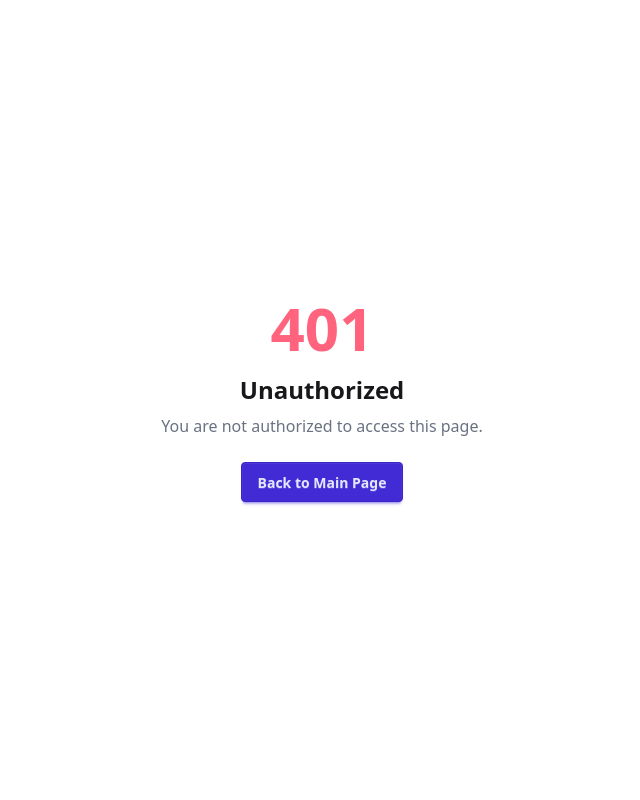
After one commit to satya2221/laundry-django, a Django app: template templates/unauthorized.html in a window 1280 px wide. The commit adds this page. Shown: the whole page, without its empty margins (318-958 px from the left). Run offline with Django 5.2, Linux system fonts and the light colour scheme; the template is opened without the code that fills it, so the values that code supplies are empty.

Commit message:
feat: Unauthorized page and final view for the dashboard

```diff
--- a/static/output.css
+++ b/static/output.css
@@ -8,11 +8,18 @@
     --font-mono: ui-monospace, SFMono-Regular, Menlo, Monaco, Consolas, "Liberation Mono",
       "Courier New", monospace;
     --color-red-500: oklch(63.7% 0.237 25.331);
+    --color-gray-500: oklch(55.1% 0.027 264.364);
     --color-black: #000;
     --spacing: 0.25rem;
     --container-xs: 20rem;
     --text-xl: 1.25rem;
     --text-xl--line-height: calc(1.75 / 1.25);
+    --text-2xl: 1.5rem;
+    --text-2xl--line-height: calc(2 / 1.5);
+    --text-6xl: 3.75rem;
+    --text-6xl--line-height: 1;
+    --font-weight-semibold: 600;
+    --font-weight-bold: 700;
     --ease-out: cubic-bezier(0, 0, 0.2, 1);
     --ease-in-out: cubic-bezier(0.4, 0, 0.2, 1);
     --default-transition-duration: 150ms;
@@ -1587,8 +1594,17 @@
     color: var(--color-base-content);
     font-weight: 600;
   }
+  .mb-2 {
+    margin-bottom: calc(var(--spacing) * 2);
+  }
+  .mb-4 {
+    margin-bottom: calc(var(--spacing) * 4);
+  }
   .mb-5 {
     margin-bottom: calc(var(--spacing) * 5);
+  }
+  .mb-6 {
+    margin-bottom: calc(var(--spacing) * 6);
   }
   .status {
     display: inline-block;
@@ -1776,9 +1792,17 @@
   .flex {
     display: flex;
   }
+  .inline-block {
+    display: inline-block;
+  }
   .table {
     display: table;
   }
+  .btn-square {
+    padding-inline: calc(0.25rem * 0);
+    width: var(--size);
+    height: var(--size);
+  }
   .h-5 {
     height: calc(var(--spacing) * 5);
   }
@@ -1788,6 +1812,9 @@
   .min-h-full {
     min-height: 100%;
   }
+  .min-h-screen {
+    min-height: 100vh;
+  }
   .w-5 {
     width: calc(var(--spacing) * 5);
   }
@@ -1802,6 +1829,9 @@
   }
   .min-w-full {
     min-width: 100%;
+  }
+  .flex-none {
+    flex: none;
   }
   .flex-shrink {
     flex-shrink: 1;
@@ -1878,9 +1908,6 @@
   .bg-info-content {
     background-color: var(--color-info-content);
   }
-  .bg-primary {
-    background-color: var(--color-primary);
-  }
   .bg-secondary {
     background-color: var(--color-secondary);
   }
@@ -1889,21 +1916,49 @@
       background-color: var(--color-info);
     }
   }
+  .stroke-current {
+    stroke: currentcolor;
+  }
   .p-4 {
     padding: calc(var(--spacing) * 4);
+  }
+  .px-4 {
+    padding-inline: calc(var(--spacing) * 4);
+  }
+  .text-center {
+    text-align: center;
+  }
+  .text-2xl {
+    font-size: var(--text-2xl);
+    line-height: var(--tw-leading, var(--text-2xl--line-height));
+  }
+  .text-6xl {
+    font-size: var(--text-6xl);
+    line-height: var(--tw-leading, var(--text-6xl--line-height));
   }
   .text-xl {
     font-size: var(--text-xl);
     line-height: var(--tw-leading, var(--text-xl--line-height));
   }
+  .font-bold {
+    --tw-font-weight: var(--font-weight-bold);
+    font-weight: var(--font-weight-bold);
+  }
+  .font-semibold {
+    --tw-font-weight: var(--font-weight-semibold);
+    font-weight: var(--font-weight-semibold);
+  }
   .text-wrap {
     text-wrap: wrap;
   }
   .text-base-content {
     color: var(--color-base-content);
   }
-  .text-primary {
-    color: var(--color-primary);
+  .text-error {
+    color: var(--color-error);
+  }
+  .text-gray-500 {
+    color: var(--color-gray-500);
   }
   .text-red-500 {
     color: var(--color-red-500);
@@ -1941,10 +1996,6 @@
     transition-property: color, background-color, border-color, outline-color, text-decoration-color, fill, stroke, --tw-gradient-from, --tw-gradient-via, --tw-gradient-to, opacity, box-shadow, transform, translate, scale, rotate, filter, -webkit-backdrop-filter, backdrop-filter;
     transition-timing-function: var(--tw-ease, var(--default-transition-timing-function));
     transition-duration: var(--tw-duration, var(--default-transition-duration));
-  }
-  .ease-in-out {
-    --tw-ease: var(--ease-in-out);
-    transition-timing-function: var(--ease-in-out);
   }
   .ease-out {
     --tw-ease: var(--ease-out);
@@ -2229,6 +2280,10 @@
   inherits: false;
   initial-value: solid;
 }
+@property --tw-font-weight {
+  syntax: "*";
+  inherits: false;
+}
 @property --tw-shadow {
   syntax: "*";
   inherits: false;
@@ -2360,6 +2415,7 @@
   @supports ((-webkit-hyphens: none) and (not (margin-trim: inline))) or ((-moz-orient: inline) and (not (color:rgb(from red r g b)))) {
     *, ::before, ::after, ::backdrop {
       --tw-border-style: solid;
+      --tw-font-weight: initial;
       --tw-shadow: 0 0 #0000;
       --tw-shadow-color: initial;
       --tw-shadow-alpha: 100%;
--- /dev/null
+++ b/templates/unauthorized.html
@@ -0,0 +1,12 @@
+{% extends 'base.html' %}
+
+{% block content %}
+<div class="flex flex-col items-center justify-center min-h-screen text-center px-4">
+    <h1 class="text-6xl font-bold text-error mb-4">401</h1>
+    <p class="text-2xl font-semibold mb-2">Unauthorized</p>
+    <p class="mb-6 text-gray-500">You are not authorized to access this page.</p>
+    <a href="{% url 'laundry-order' %}" class="btn btn-primary">
+        Back to Main Page
+    </a>
+</div>
+{% endblock %}
```
Also changed, not shown: apps/laundries/views.py (+12 -0 lines), templates/dashboard_base.html (+7 -5 lines).
